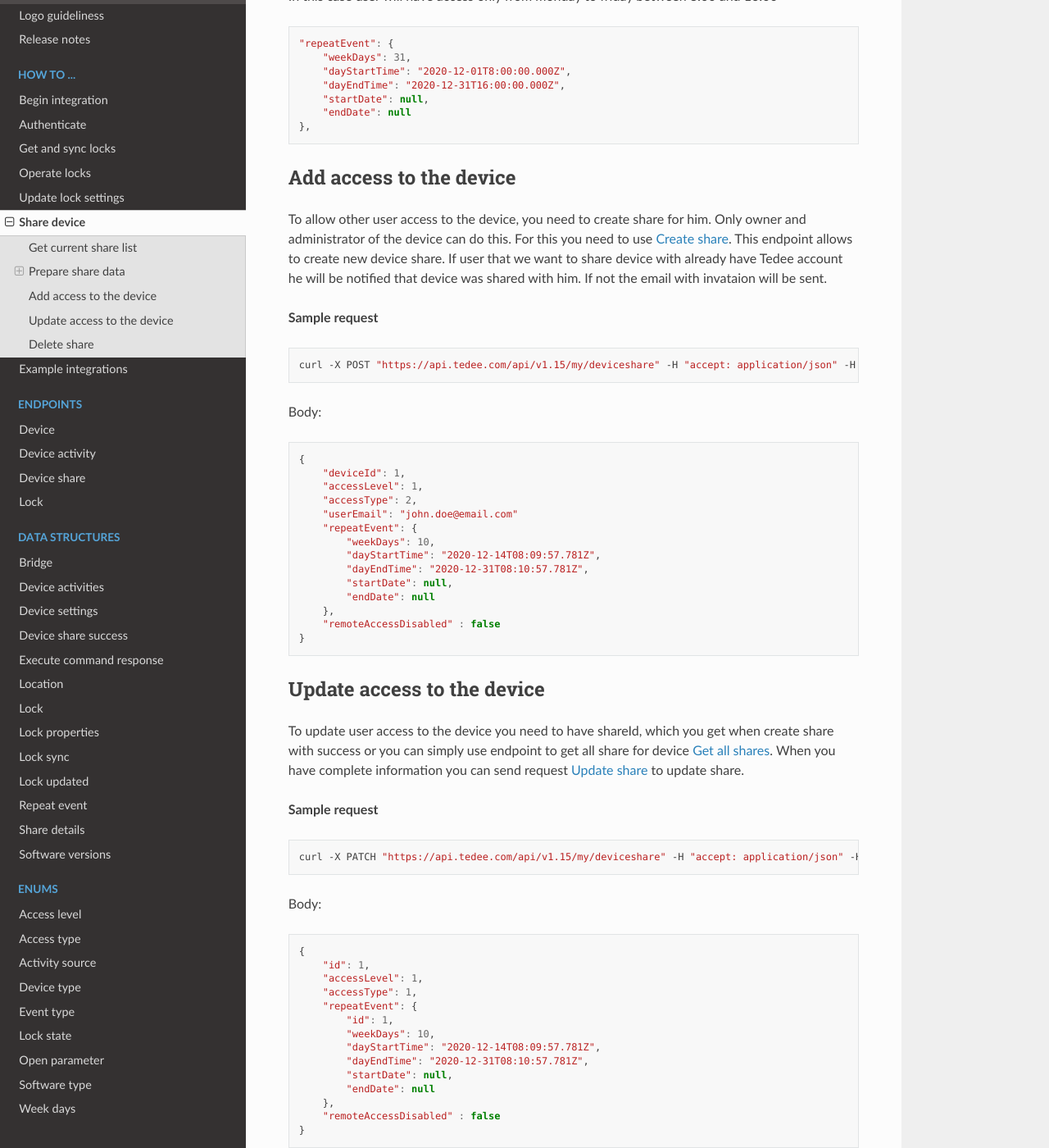
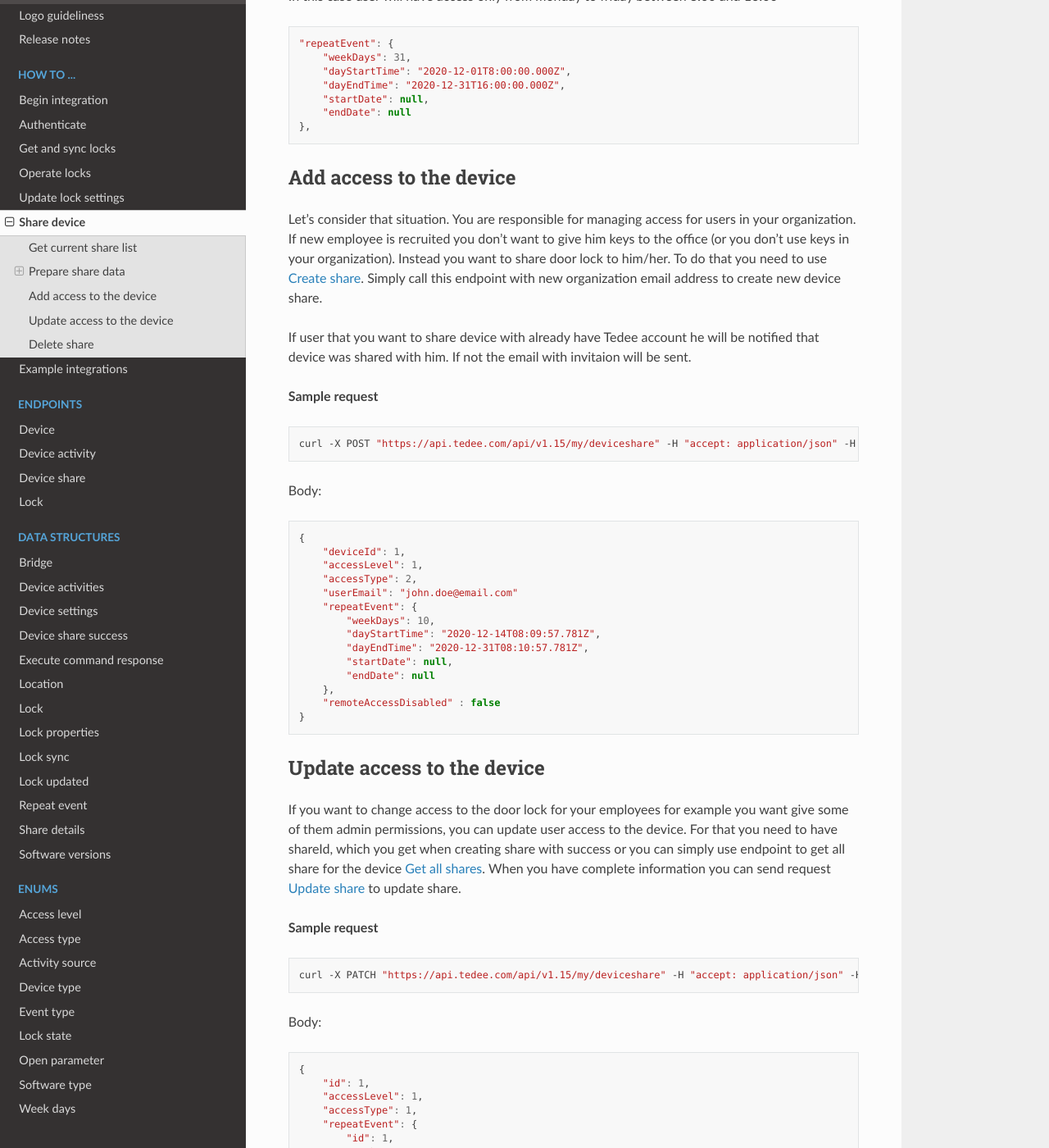
Before and after one commit to tedee-com/tedee-api-doc, a Sphinx documentation site: the page built from docs/source/howtos/share-device.rst, in a window 1280 px wide and 1400 px high, scrolled down 1751 px. Shown: the whole window at 82% size. Built offline with Sphinx 7.4.7 and the Read the Docs theme 2.0.0, drawn with Linux system fonts in a browser that asks for light colours; some of the changed text lies outside the part shown.

Commit message:
Refactor share how to section

```diff
--- a/docs/source/howtos/share-device.rst
+++ b/docs/source/howtos/share-device.rst
@@ -94,9 +94,10 @@ In this case user will have access only from monday to friday between 8:00 and 1
 Add access to the device
 ----------------------------
 
-To allow other user access to the device, you need to create share for him. Only owner and administrator of the device can do this.
-For this you need to use  :doc:`Create share <../endpoints/deviceshare/create>`. This endpoint allows to create new device share.
-If user that we want to share device with already have Tedee account he will be notified that device was shared with him. If not the email with invataion will be sent.
+Let's consider that situation. You are responsible for managing access for users in your organization. If new employee is recruited you don't want to give him keys to the office (or you don't use keys in your organization).
+Instead you want to share door lock to him/her. To do that you need to use :doc:`Create share <../endpoints/deviceshare/create>`. Simply call this endpoint with new organization email address to create new device share.
+
+If user that you want to share device with already have Tedee account he will be notified that device was shared with him. If not the email with invitaion will be sent.
 
 **Sample request**
 
@@ -123,9 +124,12 @@ Body:
             "remoteAccessDisabled" : false
         }
 
+
 Update access to the device
 ----------------------------
-To update user access to the device you need to have shareId, which you get when create share with success or you can simply use endpoint to get all share for device :doc:`Get all shares <../endpoints/deviceshare/get-all>`.
+
+If you want to change access to the door lock for your employees for example you want give some of them admin permissions, you can update user access to the device.
+For that you need to have shareId, which you get when creating share with success or you can simply use endpoint to get all share for the device :doc:`Get all shares <../endpoints/deviceshare/get-all>`.
 When you have complete information you can send request :doc:`Update share <../endpoints/deviceshare/update>` to update share.
 
 **Sample request**
@@ -153,10 +157,13 @@ Body:
             "remoteAccessDisabled" : false
         }
 
+
 Delete share
-----------------------------
+-------------
 
-To remove user access to device call :doc:`Delete share <../endpoints/deviceshare/delete>` endpoint with share id you want to delete.
+Let's consider different situation. Unfortunately, you need to fire one of your employee.
+After deleting access to organization resources you can also remove employee's access to the devices within organization with the call to the :doc:`Delete share <../endpoints/deviceshare/delete>` endpoint.
+For that you need to have share id you want to delete. You can get shares for each device from :doc:`Get all shares <../endpoints/deviceshare/get-all>` endpoint.
 
 **Sample request**
 
```
Also changed, not shown: other parts of docs/source/howtos/share-device.rst (+1 -1 lines).
